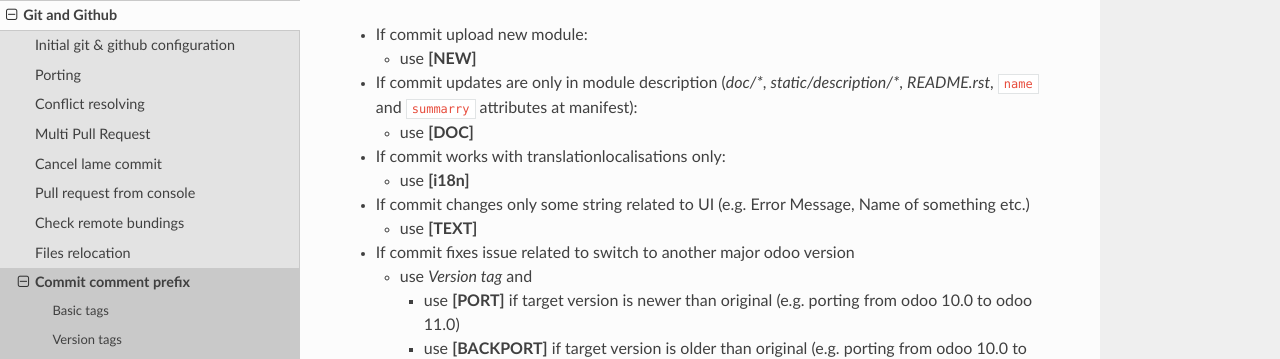
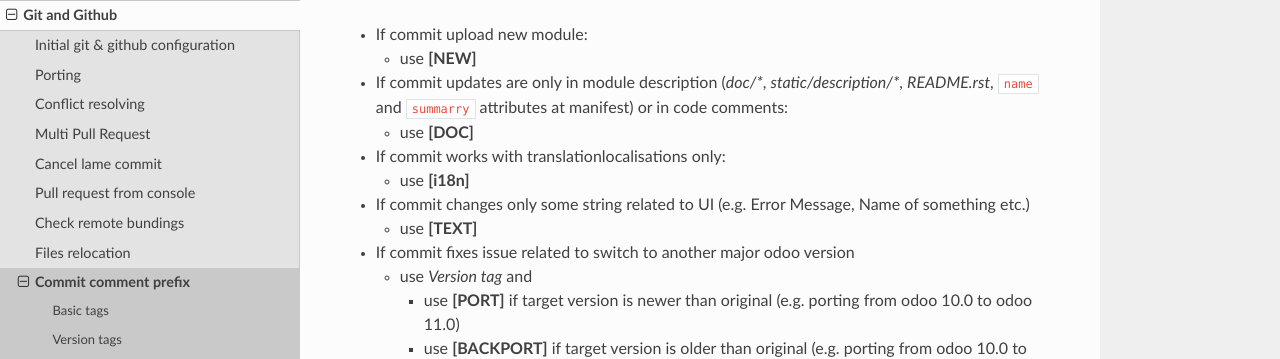
Before and after one commit to itpp-labs/odoo-development, a Sphinx documentation site: the page built from docs/git/commits.rst, in a window 1280 px wide and 900 px high, scrolled down 802 px. Shown: the part 160-519 px from the top of the window. Built offline with Sphinx 7.4.7 and the Read the Docs theme 2.0.0, drawn with Linux system fonts in a browser that asks for light colours; pages that are not in the unit, such as notebooks, are missing from menus.

Commit message:
When commit updates only code comments - use [DOC]

```diff
--- a/docs/git/commits.rst
+++ b/docs/git/commits.rst
@@ -39,7 +39,7 @@ Which tag to use?
 
   * use **[NEW]**
 
-* If commit updates are only in module description (*doc/\**, *static/description/\**,  *README.rst*, ``name`` and ``summarry`` attributes at manifest):
+* If commit updates are only in module description (*doc/\**, *static/description/\**,  *README.rst*, ``name`` and ``summarry`` attributes at manifest) or in code comments:
 
   * use **[DOC]**
 
```
